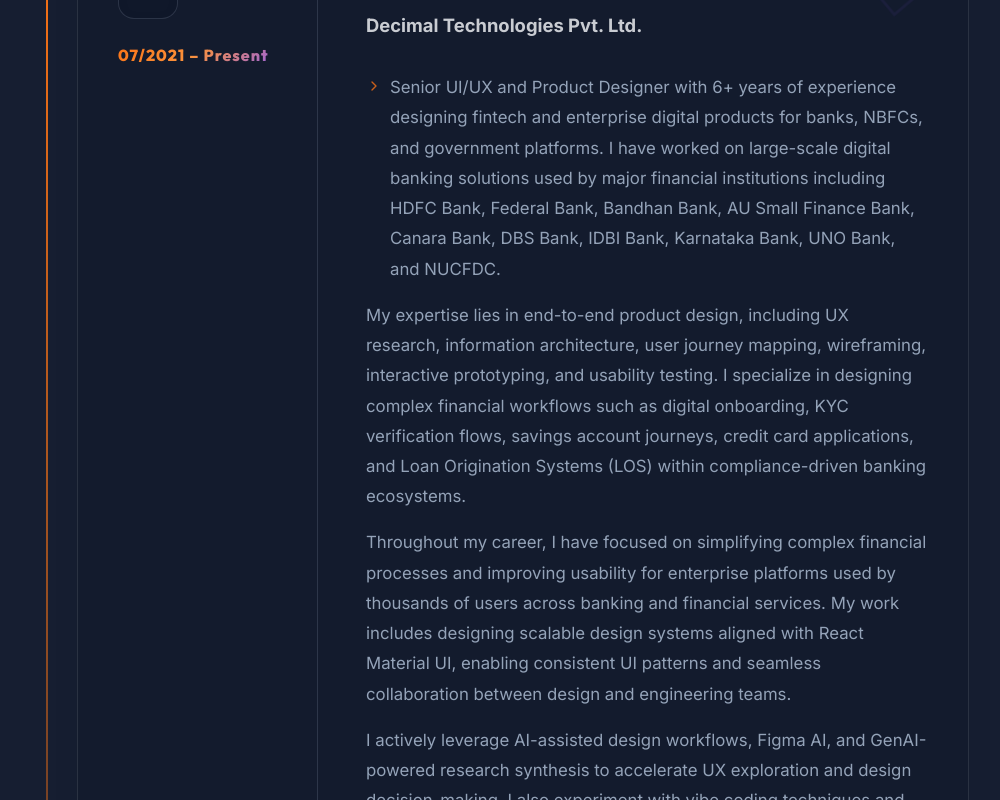
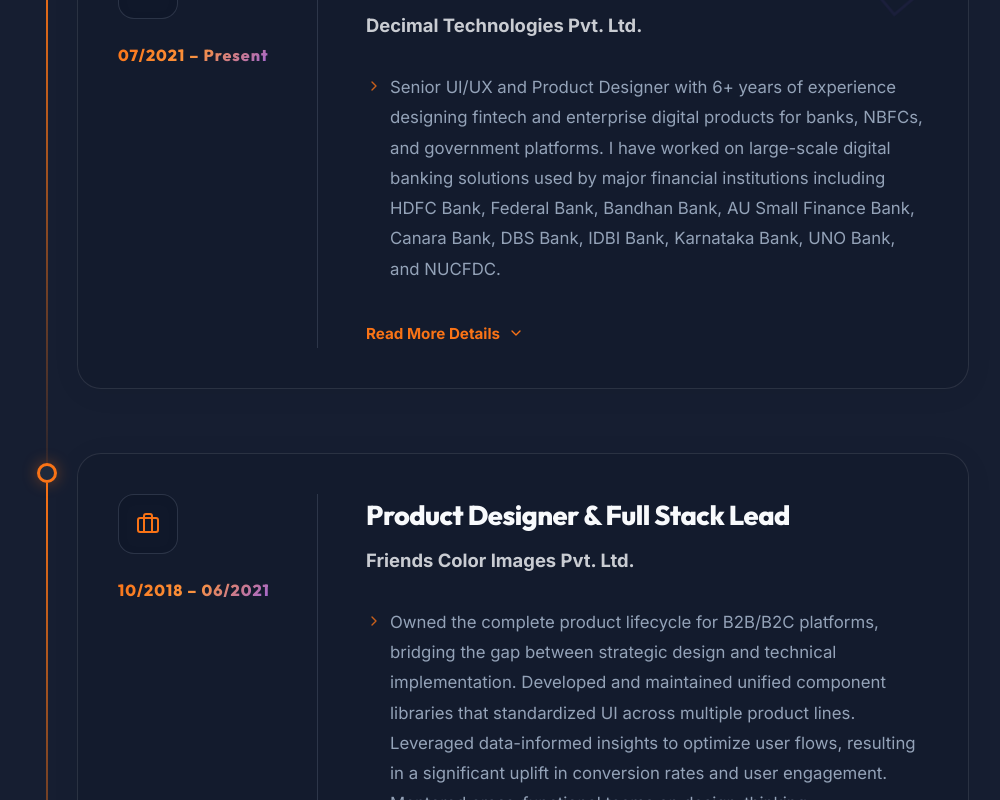
Before and after one commit to Kishan1092/Profile-Portfolio, a React (Vite) app: page / in a window 1280 px wide. Shown: the part 8546-9346 px from the top of the page, without its empty margins (147-1147 px from the left). Built offline with nearby package versions, Linux system fonts and the light colour scheme.

Commit message:
fixed-Header

```diff
--- a/index.html
+++ b/index.html
@@ -93,7 +93,7 @@
   <script async src="https://www.googletagmanager.com/gtag/js?id=G-9NDJBWR59B"></script>
   <script>
     window.dataLayer = window.dataLayer || [];
-    function gtag(){dataLayer.push(arguments);}
+    function gtag() { dataLayer.push(arguments); }
     gtag('js', new Date());
 
     gtag('config', 'G-9NDJBWR59B');
--- a/src/components/Experience.css
+++ b/src/components/Experience.css
@@ -201,6 +201,44 @@
     display: block;
 }
 
+/* Read More Button Settings */
+.read-more-btn {
+    display: inline-flex;
+    align-items: center;
+    gap: 0.5rem;
+    margin-top: 1.5rem;
+    background: transparent;
+    border: none;
+    color: var(--primary-color);
+    font-size: 0.95rem;
+    font-weight: 700;
+    cursor: pointer;
+    font-family: var(--font-body);
+    padding: 0;
+    transition: var(--transition-smooth);
+    position: relative;
+}
+
+.read-more-btn:hover {
+    color: var(--secondary-color);
+    transform: translateY(-2px);
+}
+
+.read-more-btn::after {
+    content: '';
+    position: absolute;
+    bottom: -4px;
+    left: 0;
+    width: 0%;
+    height: 1px;
+    background: var(--secondary-color);
+    transition: var(--transition-smooth);
+}
+
+.read-more-btn:hover::after {
+    width: 100%;
+}
+
 /* Responsive Styles */
 @media (max-width: 1024px) {
     .experience-item {
--- a/src/components/Experience.jsx
+++ b/src/components/Experience.jsx
@@ -1,5 +1,6 @@
+import { useState } from 'react';
 import './Experience.css';
-import { Briefcase, ChevronRight } from 'lucide-react';
+import { Briefcase, ChevronRight, ChevronDown, ChevronUp } from 'lucide-react';
 
 const experiences = [
     {
@@ -29,6 +30,15 @@
 ];
 
 const Experience = () => {
+    const [expandedIds, setExpandedIds] = useState({});
+
+    const toggleExpand = (index) => {
+        setExpandedIds(prev => ({
+            ...prev,
+            [index]: !prev[index]
+        }));
+    };
+
     return (
         <section id="experience" className="experience">
             <div className="container">
@@ -75,12 +85,28 @@
                                         <p className="exp-company">{exp.company}</p>
                                     </div>
                                     <div className="exp-content">
-                                        {exp.description.split('\n\n').map((paragraph, i) => (
-                                            <p key={i} className="exp-desc" style={{ marginBottom: i < exp.description.split('\n\n').length - 1 ? '1rem' : '0' }}>
-                                                {i === 0 && <ChevronRight size={16} className="desc-bullet" />}
-                                                {paragraph}
-                                            </p>
-                                        ))}
+                                        {exp.description.split('\n\n').map((paragraph, i) => {
+                                            const isExpanded = expandedIds[index];
+                                            if (i > 0 && !isExpanded) return null;
+
+                                            return (
+                                                <p key={i} className="exp-desc" style={{ marginBottom: i < exp.description.split('\n\n').length - 1 ? '1rem' : '0' }}>
+                                                    {i === 0 && <ChevronRight size={16} className="desc-bullet" />}
+                                                    {paragraph}
+                                                </p>
+                                            );
+                                        })}
+
+                                        {exp.description.split('\n\n').length > 1 && (
+                                            <button
+                                                className="read-more-btn"
+                                                onClick={() => toggleExpand(index)}
+                                                aria-expanded={expandedIds[index]}
+                                            >
+                                                {expandedIds[index] ? 'Show Less' : 'Read More Details'}
+                                                {expandedIds[index] ? <ChevronUp size={16} /> : <ChevronDown size={16} />}
+                                            </button>
+                                        )}
                                     </div>
                                 </div>
                             </div>
```
